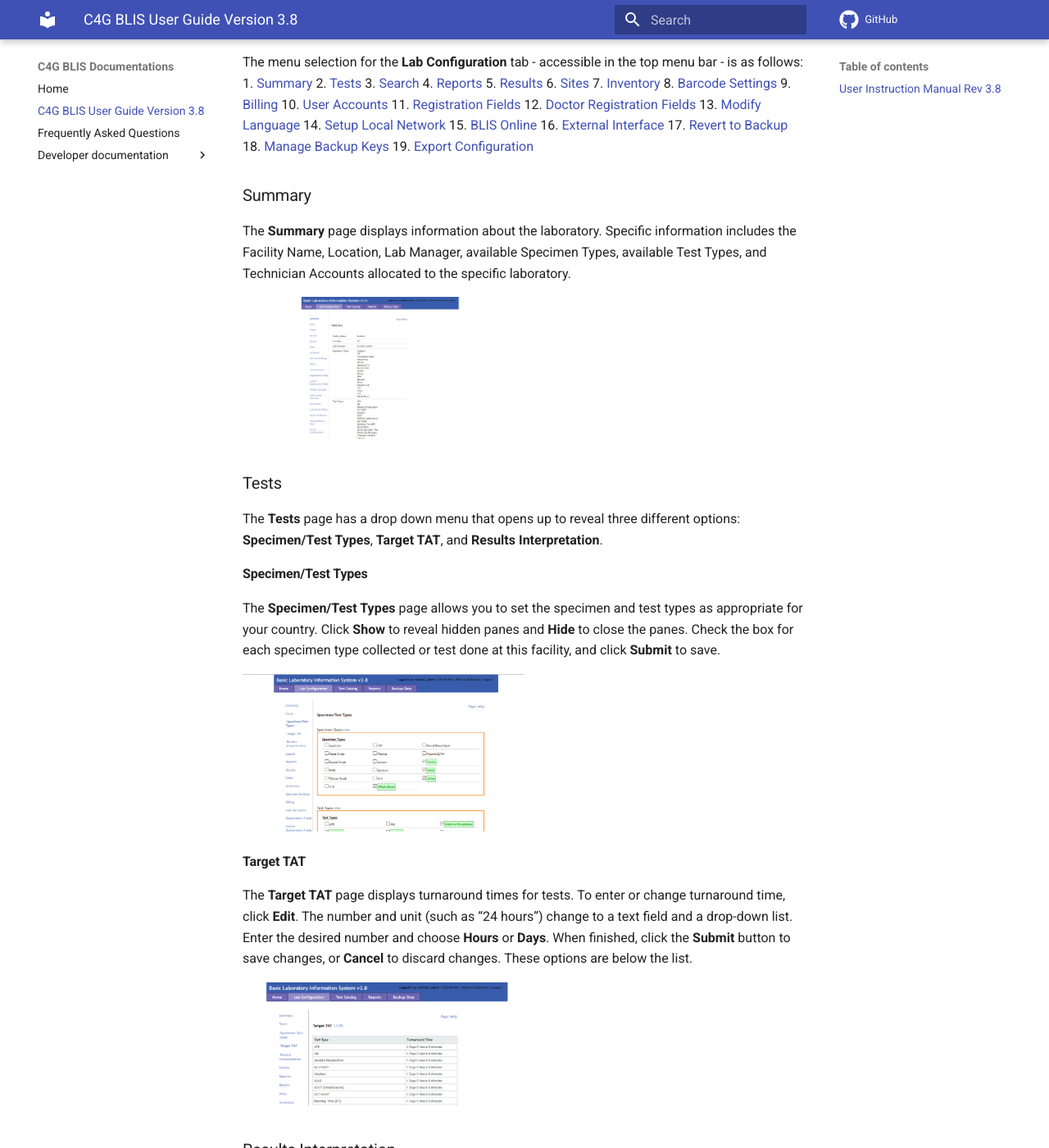
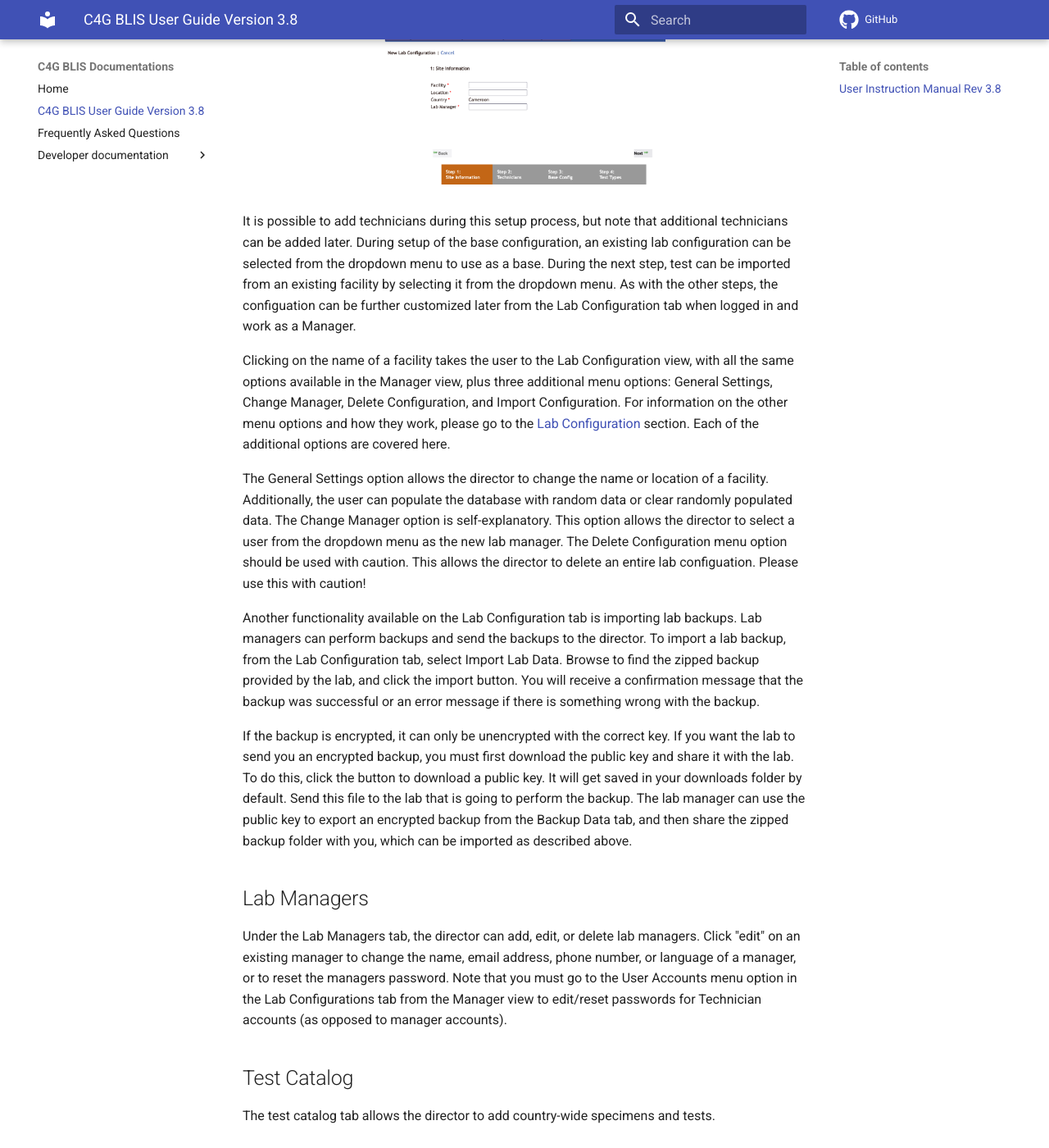
Before and after one commit to c4g-blis-docs/c4g-blis-docs.github.io, an MkDocs documentation site: the page built from docs/BLIS_User_Guide_v3.8.md, in a window 1280 px wide and 1400 px high, scrolled down 3923 px. Shown: the whole window at 82% size. Built offline with MkDocs 1.6.1 and Material for MkDocs 9.7.7, drawn with Linux system fonts in a browser that asks for light colours; comment, search, counter and statistics services are not loaded; some of the changed text lies outside the part shown.

Commit message:
merge Rita's changes for directory overview again

```diff
--- a/docs/BLIS_User_Guide_v3.8.md
+++ b/docs/BLIS_User_Guide_v3.8.md
@@ -92,6 +92,38 @@
 Thirdly, **Technicians** are the majority of BLIS users. The role of Technicians is to enter in and verify patient data.
 
 # Director Overview <a name="director_overview"></a>
+The director role allows a user to control some components at a country level. This is organized into tabs, as with the other interfaces.
+
+## Lab Configurations
+In the Lab Configurations tab, the director can view lab backups that have been imported. A list of the different lab configurations is also displayed, along with links to export each of these lab configurations. This allows a director to setup a lab configuration in advance and then export it for a new lab to import to streamline the process.
+
+To setup a new lab configuration, click the button to add a new lab. This walks the user through four steps to setup site information, technicians, base configuation, and test types.
+
+<p align="center">
+<img src="../images/user_guide/new_lab_configuration.png" width=50%>
+</p>
+
+It is possible to add technicians during this setup process, but note that additional technicians can be added later. During setup of the base configuration, an existing lab configuration can be selected from the dropdown menu to use as a base. During the next step, test can be imported from an existing facility by selecting it from the dropdown menu. As with the other steps, the configuation can be further customized later from the Lab Configuration tab when logged in and work as a Manager.
+
+Clicking on the name of a facility takes the user to the Lab Configuration view, with all the same options available in the Manager view, plus three additional menu options: General Settings, Change Manager, Delete Configuration, and Import Configuration. For information on the other menu options and how they work, please go to the [Lab Configuration](#lab-configuration-a-name"labconfiguration") section. Each of the additional options are covered here.
+
+The General Settings option allows the director to change the name or location of a facility. Additionally, the user can populate the database with random data or clear randomly populated data. The Change Manager option is self-explanatory. This option allows the director to select a user from the dropdown menu as the new lab manager. The Delete Configuration menu option should be used with caution. This allows the director to delete an entire lab configuation. Please use this with caution!
+
+Another functionality available on the Lab Configuration tab is importing lab backups. Lab managers can perform backups and send the backups to the director. To import a lab backup, from the Lab Configuration tab, select Import Lab Data. Browse to find the zipped backup provided by the lab, and click the import button. You will receive a confirmation message that the backup was successful or an error message if there is something wrong with the backup.
+
+If the backup is encrypted, it can only be unencrypted with the correct key. If you want the lab to send you an encrypted backup, you must first download the public key and share it with the lab. To do this, click the button to download a public key. It will get saved in your downloads folder by default. Send this file to the lab that is going to perform the backup. The lab manager can use the public key to export an encrypted backup from the Backup Data tab, and then share the zipped backup folder with you, which can be imported as described above.
+
+## Lab Managers
+Under the Lab Managers tab, the director can add, edit, or delete lab managers. Click "edit" on an existing manager to change the name, email address, phone number, or language of a manager, or to reset the managers password. Note that you must go to the User Accounts menu option in the Lab Configurations tab from the Manager view to edit/reset passwords for Technician accounts (as opposed to manager accounts).
+
+## Test Catalog
+The test catalog tab allows the director to add country-wide specimens and tests.
+
+## Reports
+The reports tab allows the director to build reports for some or all of the labs that are under the country's management. The aggregate reports work much as the aggegrate reports do within the Manager view, with two additional options to select a specific test and select which facilities should be included in the report. There is also a menu option to configure some of the aggregation settings (e.g. age ranges) for the reports.
+
+
+<br>
 # Manager Overview <a name="manager_overview"></a>
 The manager interface allows the Manager to do the following:
 1. Add, edit, and delete users
```
